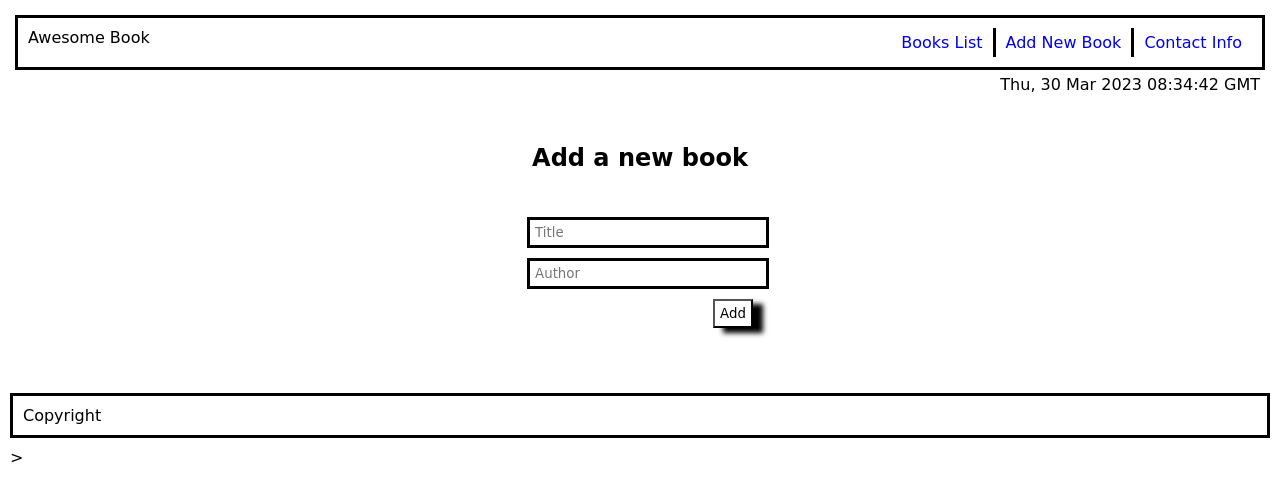
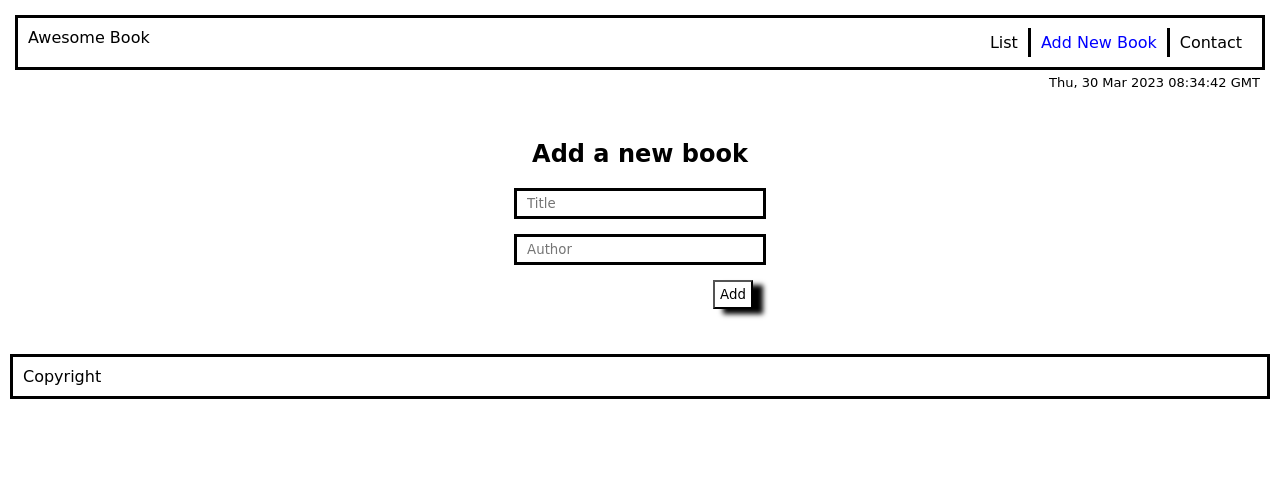
Before and after one commit to Jawad-Nazari/Awsome-book, a website with bundled scripts: page index.html in a window 1280 px wide. Both pictures are taken after a click on the link "Add New Book". Built offline with nearby package versions, Linux system fonts and the light colour scheme.

Commit message:
Updated the changes

```diff
--- a/index.html
+++ b/index.html
@@ -6,6 +6,7 @@
   <meta http-equiv="X-UA-Compatible" content="IE=edge">
   <meta name="viewport" content="width=device-width, initial-scale=1.0">
   <link rel="stylesheet" href="style.css">
+
   <title>Awsome Books</title>
 </head>
 
@@ -14,9 +15,9 @@
     <div class="navbar">
       <p>Awesome Book</p>
       <ul class="navbarItems">
-        <li><a href="#" id="booksLink"> Books List</a></li>
+        <li><a href="#" id="booksLink"> List</a></li>
         <li class="book-menu"><a href="#" id="addNewBook">Add New Book</a></li>
-        <li><a href="#" id="contactLink"> Contact Info</a></li>
+        <li><a href="#" id="contactLink">Contact</a></li>
       </ul>
     </div>
     <p id="currentTime"></p>
@@ -29,7 +30,7 @@
 
   </div>
 
-  <div id="addingBook" data-section="addingBook" style="display: none;">
+  <div id="addingBook" data-section="addingBook">
     <form id="form">
       <div class="inputs">
         <h2 class="newBook-title">Add a new book</h2>
@@ -40,11 +41,11 @@
     </form>
   </div>
 
-
-  <div id="contact" class="contact" data-section="contact" style="display: none;">
+  <div class="contact">
+    <div id="contact" data-section="contact">
       <h2>Contact Information</h2>
-    <p>Do have any question or you want just to say "HELLO"?<br>
-    You can reach out to us!</p>
+      <p>Do have any question or you want just to say "HELLO"?</p>
+      <p>You can reach out to us!</p>
       <ul>
         <li>Our E-mail: mail@mail.com</li>
         <li>Our Phone number: +936777377325</li>
@@ -52,10 +53,12 @@
       </ul>
 
     </div>
+  </div>
+
 
   <footer>
     <p>Copyright</p>
-  </footer>>
+  </footer>
 
   <script src="index.js" type="module"></script>
 </body>
--- a/index.js
+++ b/index.js
@@ -49,9 +49,11 @@ class BookList {
     this.bookLink.classList.add('active');
     this.addBooksLink.classList.remove('active');
     this.contactLink.classList.remove('active');
-    this.booksSection.style.display = 'flex';
+    this.booksSection.style.display = 'block';
     this.addBookSection.style.display = 'none';
     this.contactSection.style.display = 'none';
+    this.booksSection.style.display = 'flex';
+    this.booksSection.style.justifyContent = 'center';
   }
 
   showAddBookSection() {
@@ -61,6 +63,8 @@ class BookList {
     this.booksSection.style.display = 'none';
     this.addBookSection.style.display = 'block';
     this.contactSection.style.display = 'none';
+    this.addBookSection.style.display = 'flex';
+    this.addBookSection.style.justifyContent = 'center';
   }
 
   showContactSection() {
@@ -69,7 +73,7 @@ class BookList {
     this.contactLink.classList.add('active');
     this.booksSection.style.display = 'none';
     this.addBookSection.style.display = 'none';
-    this.contactSection.style.display = 'flex';
+    this.contactSection.style.display = 'block';
   }
 
   addBookHtml() {
@@ -94,3 +98,4 @@ class BookList {
 }
 
 const bookList = new BookList();
+bookList();
--- a/style.css
+++ b/style.css
@@ -1,11 +1,17 @@
 * {
   margin: 0;
   padding: 5px;
-  font-family: 'Comic Neue', cursive;
+  font-family: cursive;
 }
 
 body {
   margin: 0 auto;
+}
+
+#books,
+#addingBook,
+#contact {
+  display: none;
 }
 
 .navbar {
@@ -20,8 +26,17 @@ body {
   list-style-type: none;
 }
 
+.active {
+  color: blue;
+}
+
+.active:active {
+  color: black;
+}
+
 a {
   text-decoration: none;
+  color: black;
 }
 
 .book-menu {
@@ -31,6 +46,7 @@ a {
 
 #currentTime {
   text-align-last: right;
+  font-size: small;
 }
 
 #books {
@@ -38,7 +54,7 @@ a {
   flex-direction: column;
   justify-content: center;
   align-items: center;
-  gap: 50px;
+  gap: 30px;
 }
 
 h1 {
@@ -46,10 +62,9 @@ h1 {
   text-align: center;
 }
 
-.newBook-title {
+/* .newBook-title {
   align-self: center;
-  margin-bottom: 30px;
-}
+} */
 
 .book-list {
   padding: 0;
@@ -77,13 +92,15 @@ hr {
 input {
   width: 100%;
   border: 3px solid black;
+  padding: 5px 10px;
 }
 
 .inputs {
   display: flex;
   flex-direction: column;
   justify-content: center;
-  gap: 10px;
+  align-items: center;
+  gap: 15px;
   margin-top: 10px;
 }
 
@@ -100,19 +117,14 @@ form {
   flex-direction: column;
 }
 
+.contact {
+  display: flex;
+  flex-direction: column;
+  align-items: center;
+}
+
 footer {
   border: 3px solid black;
-  margin-top: 50px;
+  margin-top: 20px;
   margin-bottom: 10px;
 }
-
-.contact {
-  align-items: center;
-  justify-content: center;
-  flex-direction: column;
-  gap: 20px;
-}
-
-.contact h2 {
-  margin-bottom: 20px;
-}
```
Lines whose indentation alone changed are shown as unchanged.
